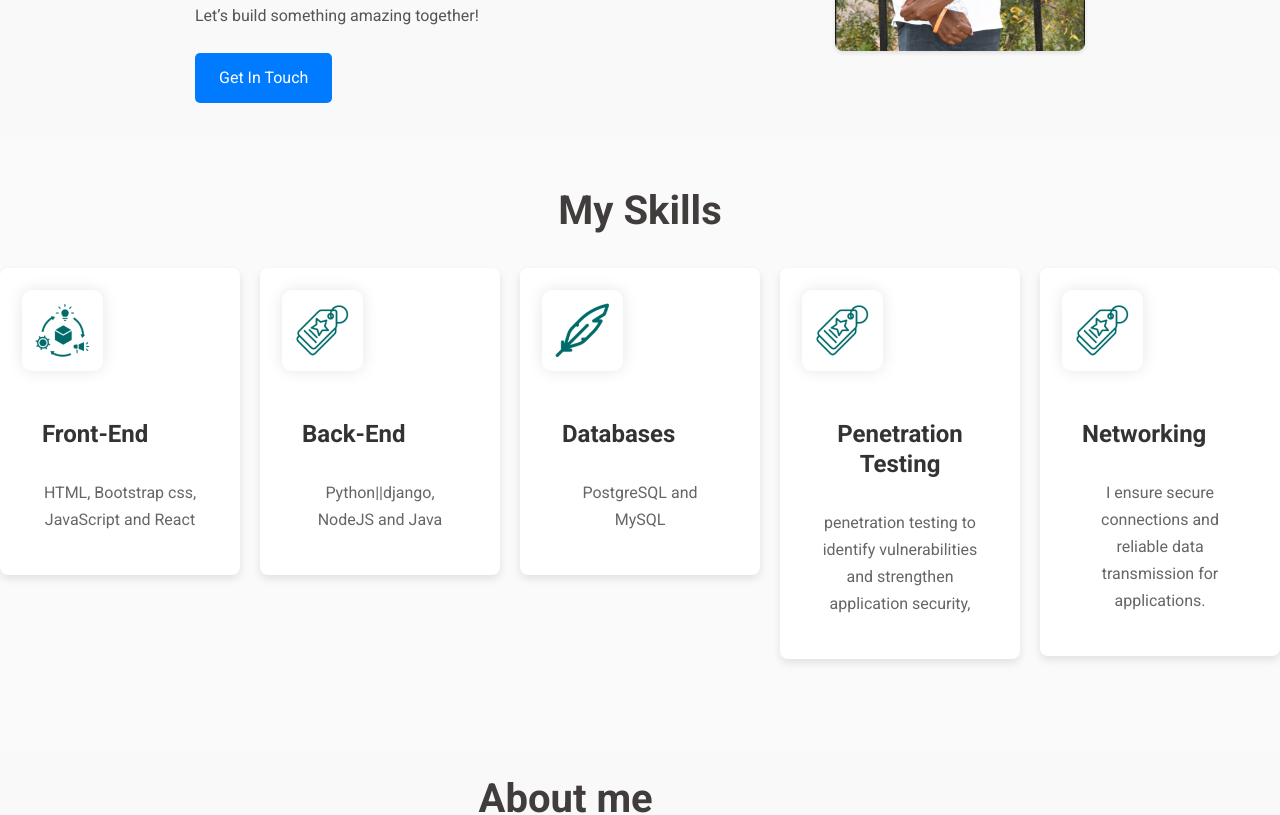
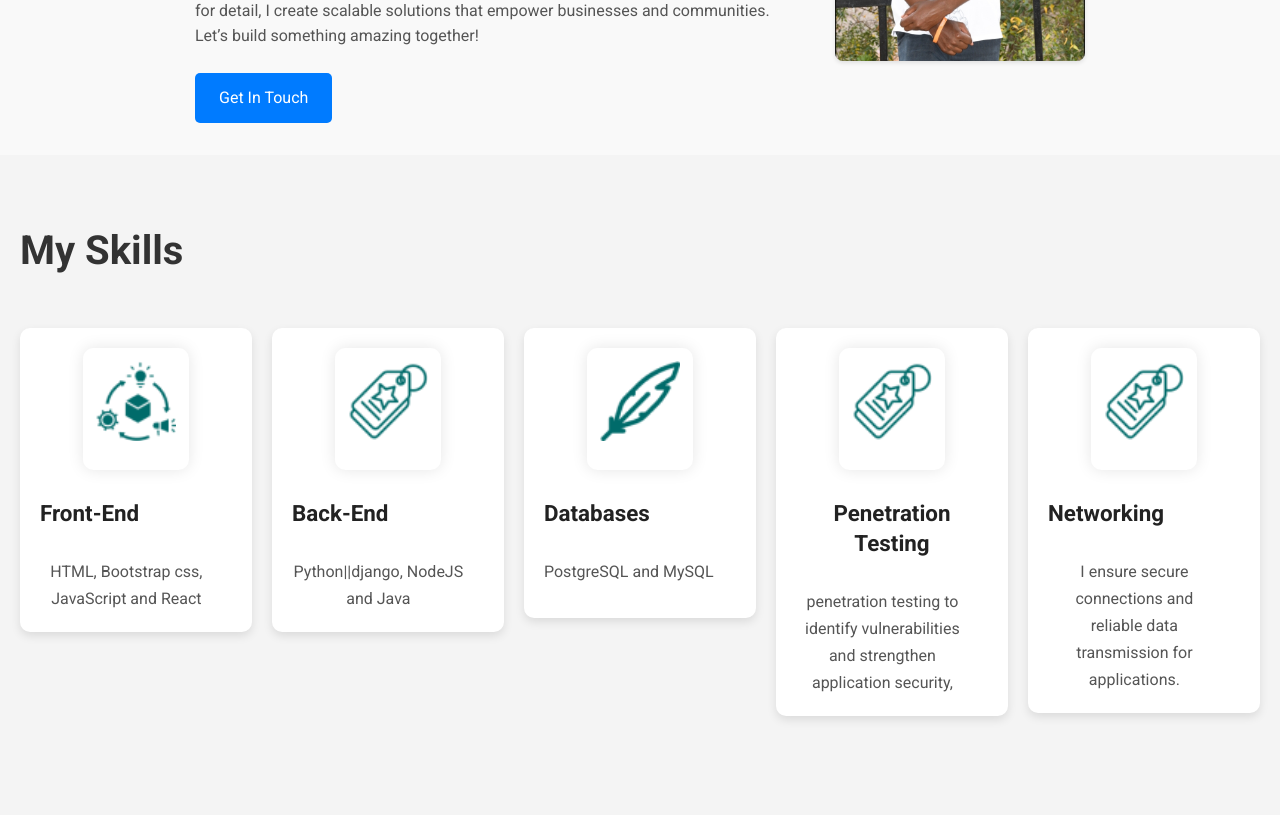
Before and after one commit to itMakai/portfolio, a React (Create React App) app: page / in a window 1280 px wide. Shown: the part 420-1235 px from the top of the page. Built offline with nearby package versions, Linux system fonts and the light colour scheme.

Commit message:
updated skills component

```diff
--- a/src/Pages/Home/MySkills.css
+++ b/src/Pages/Home/MySkills.css
@@ -1,24 +1,21 @@
+/* General Section Styling */
 .skills--section {
-    padding: 60px 0;
-    background-color: hsl(0, 0%, 98%);
+  padding: 80px 20px;
+  background-color: #f4f4f4;
+  text-align: center; /* Centers all text inside */
 }
 
-  .portfolio--container {
-    display: flex;
-    justify-content: center;
-    align-items: center;
-    flex-direction: column;
-    margin-bottom: 40px;
-  }
-
+/* Section Title Styling */
 .section--title {
   font-size: 2.5rem;
   font-weight: bold;
-    color: #413d3d;
-    margin-bottom: 20px;
-    text-align: center;
+  margin-bottom: 40px;
+  display: inline-block;
+  text-align: center; /* Centers title */
+  color: #333;
 }
 
+/* Container for Cards */
 .skills--section--container {
   display: flex;
   flex-wrap: wrap;
@@ -26,36 +23,57 @@
   gap: 20px;
 }
 
+/* Individual Skill Card */
 .skills--section--card {
-    background-color: #fff;
-    border-radius: 8px;
-    box-shadow: 0 4px 8px rgba(0, 0, 0, 0.1);
-    overflow: hidden;
-    width: 300px;
-    transition: transform 0.3s ease;
+  background: #fff;
+  box-shadow: 0px 4px 10px rgba(0, 0, 0, 0.1);
+  border-radius: 10px;
+  padding: 20px;
+  width: 280px;
+  text-align: center; /* Centers content */
+  display: flex;
+  flex-direction: column;
+  align-items: center;
+  transition: transform 0.3s ease, box-shadow 0.3s ease;
 }
 
 .skills--section--card:hover {
-    transform: translateY(-10px);
+  transform: translateY(-5px);
+  box-shadow: 0px 8px 15px rgba(0, 0, 0, 0.2);
 }
 
+/* Image Container */
 .skills--section--img img {
-    width: 100%;
-    height: auto;
+  width: 80px;
+  height: 80px;
+  object-fit: contain;
+  margin-bottom: 15px;
 }
 
-  .skills--section--card--content {
-    padding: 20px;
-  }
-
+/* Card Title */
 .skills--section--title {
-    font-size: 1.5rem;
-    font-weight: bold;
-    color: #333;
+  font-size: 1.4rem;
+  font-weight: 600;
+  color: #222;
   margin-bottom: 10px;
 }
 
+/* Card Description */
 .skills--section--description {
   font-size: 1rem;
-    color: #666;
+  color: #555;
+  max-width: 90%;
 }
+
+/* Responsive Design */
+@media (max-width: 768px) {
+  .skills--section--container {
+    flex-direction: column;
+    align-items: center;
+  }
+
+  .skills--section--card {
+    width: 90%;
+    max-width: 320px;
+  }
+}
--- a/src/Pages/Home/MySkills.jsx
+++ b/src/Pages/Home/MySkills.jsx
@@ -7,13 +7,11 @@ export default function MySkills() {
     <section className="skills--section" id="mySkills">
       <div className="portfolio--container">
         <p className="section--title">My Skills</p>
-
         <div className="skills--section--container">
-
           {data?.skills?.map((item, index) => (
             <div key={index} className="skills--section--card">
               <div className="skills--section--img">
-              <img src={item.src} alt="Product Chain" />
+                <img src={item.src} alt={item.title} />
               </div>
               <div className="skills--section--card--content">
                 <h3 className="skills--section--title">{item.title}</h3>
```
Lines whose indentation alone changed are shown as unchanged.
